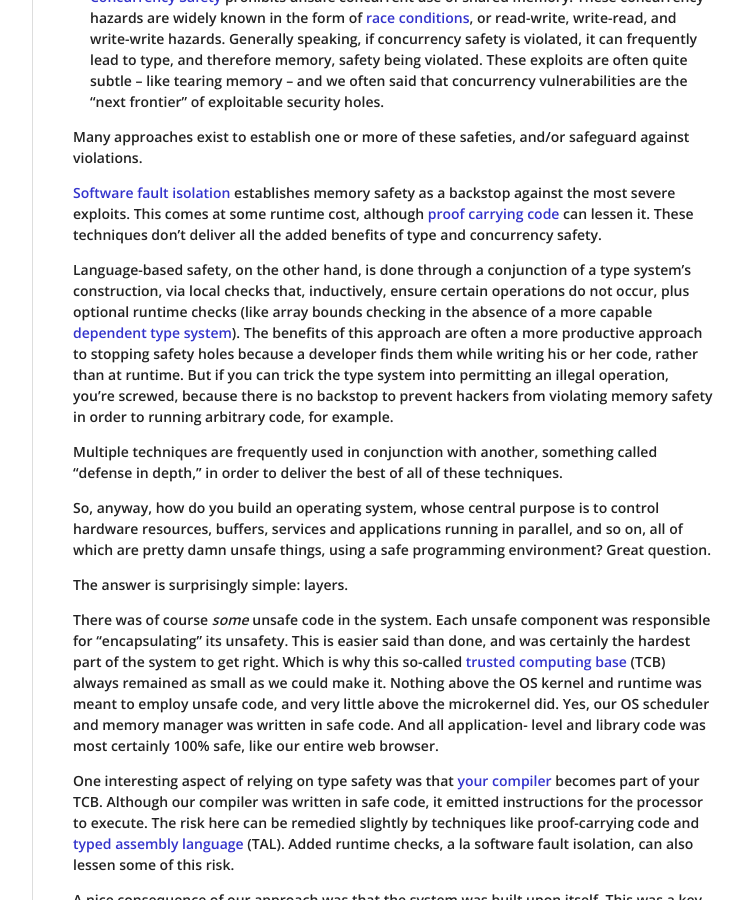
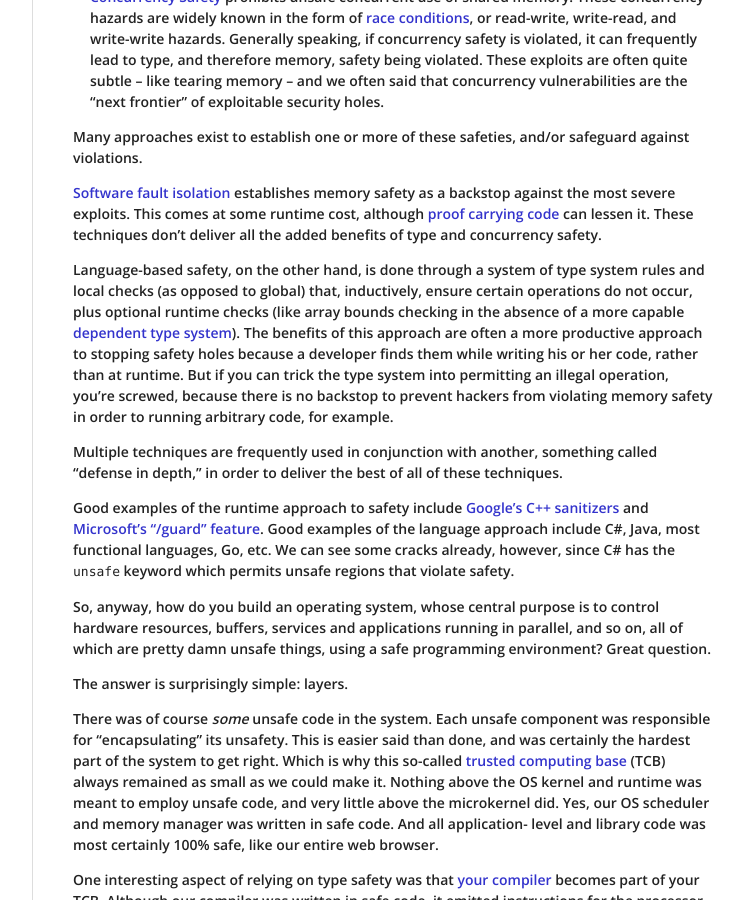
Before and after one commit to joeduffy/joeduffy.github.io, a Jekyll site: the page built from _posts/2015-11-03-a-tale-of-three-safeties.md, in a window 1280 px wide and 900 px high, scrolled down 590 px. Shown: the whole window, without its empty margins (378-1122 px from the left). Built offline with Jekyll 4.4.1, drawn with Linux system fonts in a browser that asks for light colours; nearby versions of some CDN libraries; Markdown is read by kramdown in place of the engine named in the settings; some of the changed text lies outside the part shown.

Commit message:
Tweak a few things in the safety post

```diff
--- a/_posts/2015-11-03-a-tale-of-three-safeties.md
+++ b/_posts/2015-11-03-a-tale-of-three-safeties.md
@@ -58,9 +58,9 @@ comes at some runtime cost, although [proof carrying code](
 https://en.wikipedia.org/wiki/Proof-carrying_code) can lessen it.  These
 techniques don't deliver all the added benefits of type and concurrency safety.
 
-Language-based safety, on the other hand, is done through a conjunction of a
-type system's construction, via local checks that, inductively, ensure certain
-operations do not occur, plus optional runtime checks (like array bounds
+Language-based safety, on the other hand, is done through a system of type
+system rules and local checks (as opposed to global) that, inductively, ensure
+certain operations do not occur, plus optional runtime checks (like array bounds
 checking in the absence of a more capable [dependent type system](
 https://en.wikipedia.org/wiki/Dependent_type)).  The benefits of this approach
 are often a more productive approach to stopping safety holes because a developer
@@ -72,6 +72,13 @@ order to running arbitrary code, for example.
 Multiple techniques are frequently used in conjunction with another, something
 called "defense in depth," in order to deliver the best of all of these
 techniques.
+
+Good examples of the runtime approach to safety include [Google's C++ sanitizers](
+https://github.com/google/sanitizers) and [Microsoft's "/guard" feature](
+http://blogs.msdn.com/b/vcblog/archive/2014/12/08/visual-studio-2015-preview-work-in-progress-security-feature.aspx).
+Good examples of the language approach include C#, Java, most functional
+languages, Go, etc.  We can see some cracks already, however, since C# has the
+`unsafe` keyword which permits unsafe regions that violate safety.
 
 So, anyway, how do you build an operating system, whose central purpose is to
 control hardware resources, buffers, services and applications running in
@@ -169,11 +176,11 @@ achieve simultaneous safety and performance to both .NET and C++.  Perhaps the
 most visible artifact are the [safety profiles](
 https://github.com/isocpp/CppCoreGuidelines/blob/master/CppCoreGuidelines.md#S-profile)
 we recently launched as part of the C++ Core Guidelines effort.  I expect more
-to show up in C# 7 and the C# AOT work we're doing right now, in conjunction
-with our cross-platform efforts.  Midori was greenfield, whereas these
-environments require delicate compromise, which has been fun, but slowed down
-some of the transfer of these ideas into production.  I'm happy to finally start
-seeing some of it bearing fruit.
+to show up in C# 7 and the C# AOT work we're doing right now as we take .NET
+cross-platform.  Midori was greenfield, whereas these environments require
+delicate compromises, which has been fun, but slowed down some of the transfer
+of these ideas into production.  I'm happy to finally start seeing some of it
+bearing fruit.
 
 The combination of memory, type, and concurrency safety gave us a powerful
 foundation to stand on.  Most of all, it delivered a heightened level of
```
